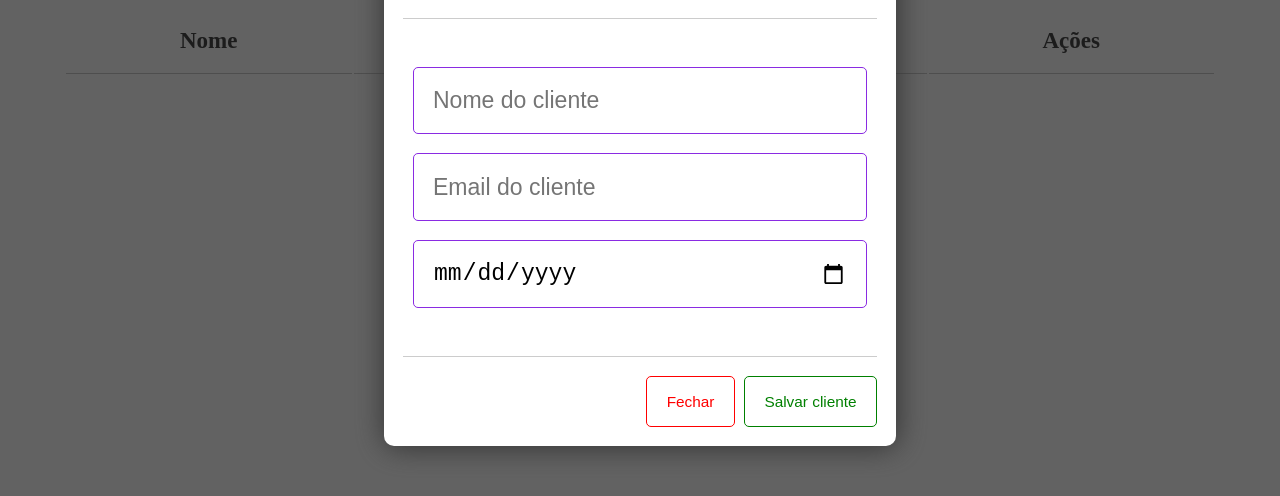
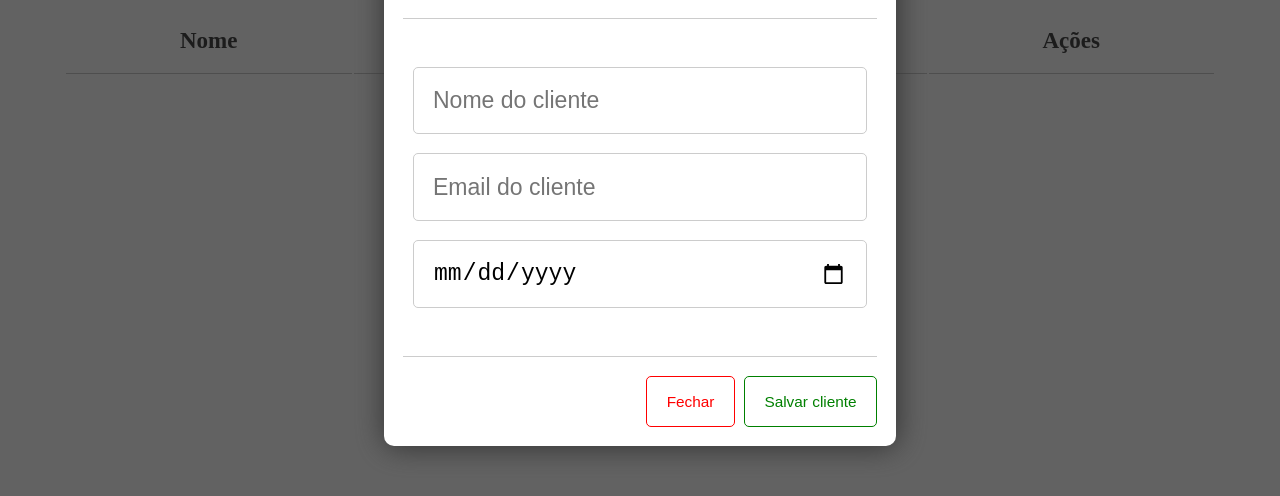
Before and after one commit to amandadeogr/CRUD, a plain HTML site: page index.html in a window 1280 px wide. Both pictures are taken after a click on the button "Cadastrar cliente". Shown: the part 188-684 px from the top of the page. Drawn offline with Linux system fonts and the light colour scheme.

Commit message:
finish modal

```diff
--- a/assets/css/modal/modal-fields.css
+++ b/assets/css/modal/modal-fields.css
@@ -1,5 +1,5 @@
 .modal__form__field {
-   border: 1px solid blueviolet;
+   border: 1px solid #ccc;
    border-radius: 5px;
    margin: .5rem;
    padding: 1rem;
```
